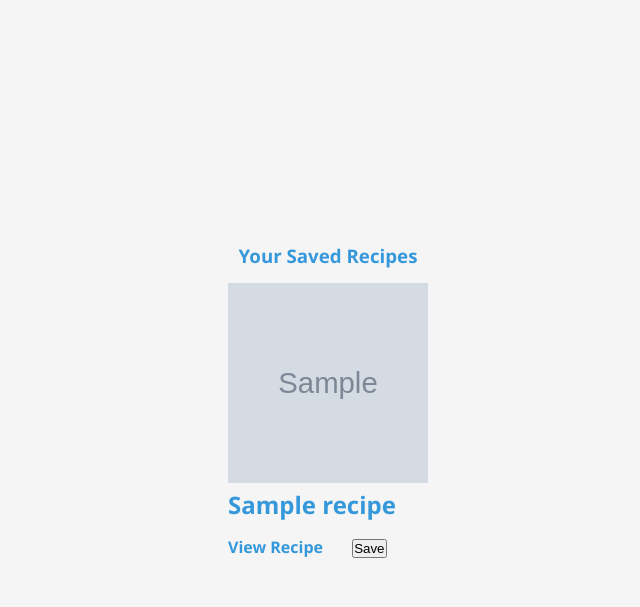
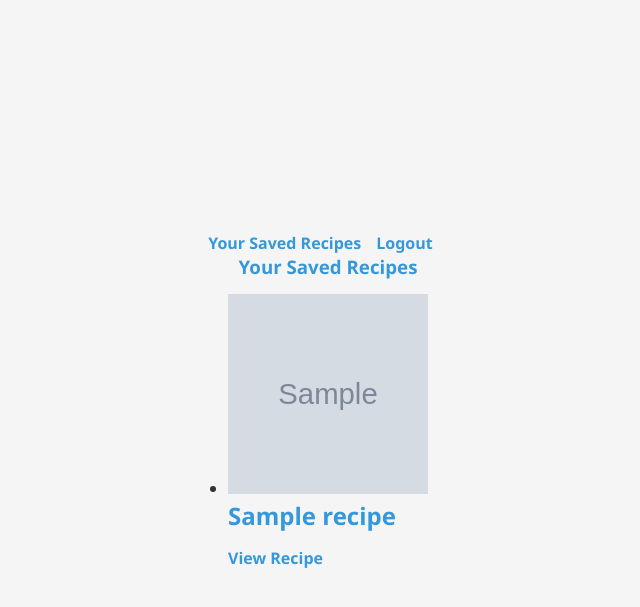
Before and after one commit to z-karr/Capstone-I---Allergen_Recipes, a Flask app: template templates/saved.html in a window 1280 px wide. Shown: the top 607 px of the page, without its empty margins (312-952 px from the left). Run offline with Flask 3, Linux system fonts and the light colour scheme; the template is opened without the code that fills it: most values are stand-ins (such as "Sample title", 1, 10 or a date in 2020); grey boxes marked "Sample" are stand-in pictures; some libraries are stand-ins or nearby versions.

Commit message:
push before final CSS stylings

```diff
--- a/app.py
+++ b/app.py
@@ -2,6 +2,7 @@ import os
 
 from flask import Flask, render_template, request, flash, redirect, session, g, url_for, jsonify
 import requests
+import random
 # from flask_debugtoolbar import DebugToolbarExtension
 from sqlalchemy.exc import IntegrityError
 
@@ -129,7 +130,7 @@ def login():
 
 @app.route('/logout')
 def logout():
-    # the logout route code
+
     do_logout()
     # flash('Logged out successfully!', 'success')
 
@@ -140,6 +141,13 @@ def logout():
 
 @app.route('/', methods=['GET', 'POST'])
 def index():
+    """Handle landing page.
+
+        Generate search form.
+
+        Request and generate random recipes from Spoonacular API.
+    """
+
     # Create an instance of the SearchForm
     form = SearchForm()
 
@@ -168,13 +176,17 @@ def index():
 
 @app.route('/search', methods=['GET', 'POST'])
 def search():
-    """Get the recipe_id from API in this route and commit it to the database"""
+    """Request recipes from API excluding user-entered allergens/ingredient(s).
+
+        Return recipes, shuffled for randomization.
+    """
 
     form = SearchForm()
 
     recipes = []
     excluded_ingredients = []
 
+    offset = int(request.args.get('offset', 0))  # Get the offset value from the query string or default to 0
 
 
     if form.validate_on_submit():
@@ -206,6 +218,7 @@ def search():
                 'number': number,
                 'excludedIngredients': ','.join(excluded_ingredients),
                 'addRecipeInformation': 'true',
+                'offset': offset,  # Pass the offset parameter to the API
             }
 
             response = requests.get(
@@ -216,9 +229,7 @@ def search():
                 data = response.json()
                 recipes = data.get('results', [])
                 print(data, "******************")
-
-
-
+                random.shuffle(recipes)
 
             else:
                 recipes = []
@@ -229,17 +240,9 @@ def search():
 
 
 
-# *******THIS route WORKS and STORES IN BOTH TABLES
-#           - the recipes stored in the database don't start at id 1, is that a problem?
-#           - which of these can I make front-end using JS?
-#
-#           - how do I make the search return the recipes in a random order, so they arent the same everytime?
-#           - when a recipe is removed, how can I make it so I can add it again, or un-remove it?
-#           - ****When I click save, how can I make it so we stay on that page and continue scrolling and saving other recipes?
-#
-# ************
 @app.route('/recipes/<int:recipe_id>/save', methods=['POST'])
 def save_recipe(recipe_id):
+    """save/unsave functionality for button on recipe"""
 
     if not g.user:
         return redirect('/login')
@@ -265,22 +268,15 @@ def save_recipe(recipe_id):
             print(recipe, "**********")
             print(recipe in g.user.user_recipes)
             print(g.user.user_recipes)
+
             if recipe is None:
                 new_recipe = Recipe(spoonacular_id=spoonacular_id)
                 db.session.add(new_recipe)
                 db.session.commit()
                 g.user.user_recipes.append(new_recipe)
                 db.session.commit()
-                # return jsonify({"message": "*** 1 Recipe saved successfully.***"})
+
                 return jsonify({"message": "*** Recipe saved successfully.***"})
-
-            # if recipe not in g.user.user_recipes:
-            #     new_recipe = Recipe(spoonacular_id=spoonacular_id)
-            #     db.session.add(new_recipe)
-            #     db.session.commit()
-            #     g.user.user_recipes.append(new_recipe)
-            #     db.session.commit()
-            #     return jsonify({"message": "***Recipe saved successfully.***"})
 
             if recipe in g.user.user_recipes:
                 g.user.user_recipes.remove(recipe)  # Remove from User.user_recipes relationship
@@ -288,23 +284,9 @@ def save_recipe(recipe_id):
 
                 db.session.delete(recipe)  # Delete from the Recipe table
                 db.session.commit()
-                # g.user.user_recipes.remove(recipe)
-                # db.session.commit()
-                # recipe.remove(recipe)
-                # db.session.commit()
+
                 return jsonify({"message": "***Recipe removed successfully.***"})
 
-
-            # else:
-            #     g.user.user_recipes.remove(recipe)
-            #     db.session.commit()
-            #     return jsonify({"message": "***Recipe removed successfully.***"})
-
-            # else:
-            #     g.user.user_recipes.append(recipe)
-            #     db.session.commit()
-            #     # return jsonify({"message": "*** 2 Recipe saved successfully.***"})
-            #     return jsonify({"message": "*** 2 Recipe saved successfully.***"})
 
 
         return jsonify({"error": "API request failed with status code " + str(response.status_code)}), 400
@@ -319,7 +301,9 @@ def save_recipe(recipe_id):
 
 @app.route('/recipes/<int:recipe_id>/save_status', methods=['GET'])
 def check_save_status(recipe_id):
-    """Check if the recipe is saved for the current user."""
+    """If User is logged in, check if the recipe is saved for the current user,
+      so button on page reflects correct save/unsave state.
+    """
 
     if not g.user:
         return jsonify({"saved": False})
@@ -331,6 +315,32 @@ def check_save_status(recipe_id):
         return jsonify({"saved": True})
     else:
         return jsonify({"saved": False})
+
+
+@app.route('/load_more', methods=['GET'])
+def load_more():
+    """Load more recipes based on the offset."""
+
+    offset = request.args.get('offset', default=0, type=int)  # Get the offset from the query parameters
+    number = 10  # Number of recipes to load
+
+    # Perform a request to Spoonacular API to fetch more recipes based on the offset
+    params = {
+        'apiKey': apiKey,
+        'number': number,
+        'offset': offset,  # Use the received offset to get the next set of recipes
+        'addRecipeInformation': 'true',
+    }
+
+    response = requests.get("https://api.spoonacular.com/recipes/complexSearch", params=params)
+
+    if response.status_code == 200:
+        data = response.json()
+        results = data.get('results', [])
+        return jsonify({'results': results})  # Return the fetched recipes as JSON
+    else:
+        return jsonify({'error': 'Failed to load more recipes'}), 500  # Return an error response if the request fails
+
 
 
 
@@ -367,31 +377,9 @@ def saved():
     # Pass the detailed recipes to the template
     return render_template("saved.html", detailed_recipes=detailed_recipes)
 
-    # # Retrieve all saved recipes for the current user
-    # saved = g.user.saved_recipes
-
-    # Pass the saved recipes to the template
-    # return render_template("saved.html", saved=saved)
-
 
 
 
 
 if __name__ == '__main__':
     app.run(debug=True)
-
-
-# Fetch API data
-# @app.route('/fetch-spoonacular-data', methods=['GET'])
-# def fetch_spoonacular_data():
-
-#     # Get the data parameter sent from the AJAX request and parse it as JSON
-#     data = request.args.get('data')
-#     data_dict = json.loads(data)  # Parse the JSON data
-
-#     # Now, we can work with data_dict as a Python dictionary
-#     # For example, can access data_dict['key'] to get specific values
-
-#     # can return a JSON response if needed
-#     response_data = {'message': 'Data received successfully', 'data': data_dict}
-#     return jsonify(response_data)
--- a/static/script.js
+++ b/static/script.js
@@ -2,6 +2,9 @@
 document.addEventListener("DOMContentLoaded", function() {
     // Get all save buttons with class "save-button"
     const saveButtons = document.querySelectorAll(".save-button");
+
+    // Get load-more button with id "load-more"
+    const loadMoreButton = document.getElementById("load-more");
 
     // Function to update button text based on the save status of the recipe
     function updateButtonText(button, recipeId) {
@@ -26,6 +29,68 @@ document.addEventListener("DOMContentLoaded", function() {
                 console.error("Error:", error);
             });
     }
+
+    // Function to load more recipes
+    function loadMoreRecipes() {
+        const csrfToken = document.querySelector('meta[name="csrf-token"]').content;
+
+        // Get the current number of loaded recipes
+        const currentCount = document.querySelectorAll("#search-results > li").length;
+
+        // Send a GET request to load more recipes
+        axios.get(`/load_more?offset=${currentCount}`, {
+            headers: {
+                'X-CSRFToken': csrfToken,
+            }
+        })
+        .then(response => {
+            const newRecipes = response.data.results;
+
+             // Append new recipes to the search results list
+             const searchResults = document.getElementById("search-results");
+             newRecipes.forEach(recipe => {
+                 const li = document.createElement("li");
+                 li.innerHTML = `
+                     <img src="${recipe.image}" alt="${recipe.title}" width="200" height="200">
+                     <h2>${recipe.title}</h2>
+                     <a href="${recipe.sourceUrl}" target="_blank">View Recipe</a>
+                     <form method="POST" action="/recipes/${recipe.id}/save" class="save-form">
+                         <input type="hidden" name="csrf_token" value="${csrfToken}">
+                         <button type="submit" class="btn btn-link save-button" data-recipe-id="${recipe.id}">
+                             ${recipe.saved ? '<i class="fas fa-star text-warning"></i> <span class="button-text">Unsave</span>' : '<i class="far fa-star"></i> <span class="button-text">Save</span>'}
+                         </button>
+                     </form>
+                 `;
+
+                 // Append the new list item to the unordered list
+                searchResults.appendChild(li);
+            });
+        })
+        .catch(error => {
+            console.error("Error:", error);
+        });
+    }
+
+    //         // Append new recipes to the search results list
+    //         const searchResults = document.getElementById("search-results");
+    //         newRecipes.forEach(recipe => {
+    //             const li = document.createElement("li");
+    //             // ... (create HTML elements for new recipe and append to li)
+    //             searchResults.appendChild(li);
+    //         });
+    //     })
+    //     .catch(error => {
+    //         console.error("Error:", error);
+    //     });
+    // }
+
+    // Attach click event listener to the load more button
+    loadMoreButton.addEventListener("click", function(event) {
+        event.preventDefault();
+        loadMoreRecipes();
+    });
+
+
 
     // Attach click event listener to each save button
     saveButtons.forEach(button => {
--- a/static/style.css
+++ b/static/style.css
@@ -16,14 +16,47 @@ body {
     min-height: 100vh;
 }
 
+/* Updated Navigation styles */
+nav {
+    display: flex;
+    justify-content: space-between;
+    align-items: center;
+    width: 100%;
+    background-color: #ffffff;
+    padding: 10px 25px;
+    box-shadow: 0 4px 12px rgba(0, 0, 0, 0.1);
+    margin-bottom: 30px;
+}
+
+.nav-links {
+    display: flex;
+    align-items: center;
+}
+
+.nav-links p {
+    margin-right: 15px;
+}
+
+.nav-links a {
+    color: #3498db;
+    text-decoration: none;
+    font-weight: bold;
+    margin-right: 15px;
+    transition: color 0.3s ease;
+}
+
+.nav-links a:hover {
+    color: #2980b9; /* Darker blue on hover */
+}
+
 /* Form styles */
-form {
+#search-form {
     background-color: #ffffff;
     padding: 30px;
     border-radius: 10px;
     box-shadow: 0 4px 12px rgba(0, 0, 0, 0.1);
     text-align: center;
-    width: 300px;
+    width: 400px;
     margin-bottom: 30px;
 }
 
@@ -77,20 +111,29 @@ label {
     color: #2980b9; /* Darker blue on hover */
 }
 
+/* Save/unsave button styles */
+.save-button {
+    background-color: #3498db; /* Bright blue button */
+    color: #fff;
+    border: none;
+    padding: 8px 16px;
+    font-size: 14px; /* Adjust the font size as needed */
+    cursor: pointer;
+    border-radius: 6px;
+    transition: background-color 0.3s ease;
+    display: inline-block; /* Add this line to remove extra space around the button */
+}
+
+.save-button:hover {
+    background-color: #2980b9; /* Darker blue on hover */
+}
+
+
 /* Header styles */
 h1, h2, h3 {
     color: #3498db; /* Bright blue headings */
     margin-bottom: 15px;
 }
-
-/* Paragraph styles */
-p {
-    font-size: 16px;
-    color: #555;
-    margin-bottom: 20px;
-    line-height: 1.6;
-}
-
 
 /* Navigation links */
 a {
--- a/templates/saved.html
+++ b/templates/saved.html
@@ -6,31 +6,43 @@
     <link rel="stylesheet" type="text/css" href="{{ url_for('static', filename='style.css') }}">
 
 </head>
+
 <body>
-    <h3>Your Saved Recipes</h3>
-    <ul>
-        {% for recipe in detailed_recipes %}
-        <img src="{{ recipe['image'] }}" alt="{{ recipe['title'] }}" width="200" height="200">
-        <h2>{{ recipe['title'] }}</h2>
-        <a href="{{ recipe.sourceUrl }}" target="_blank">View Recipe</a>
-        <button class="save-button" data-recipe-id="{{ recipe['id'] }}">Save</button>
-        {% endfor %}
-    </ul>
 
-<script src="{{ url_for('static', filename='script.js') }}"></script>
-<script src="https://cdn.jsdelivr.net/npm/axios/dist/axios.min.js"></script>
-</body>
-<!-- <body>
+    <div class="nav-links">
+        <a href="{{ url_for('saved') }}">Your Saved Recipes</a>
+        <a href="{{ url_for('logout') }}">Logout</a>
+    </div>
+    <!-- <nav>
+        <a href="{{ url_for('saved') }}">Your Saved Recipes</a>
+        <a href="{{ url_for('logout') }}">Logout</a>
+    </nav> -->
 
     <h3>Your Saved Recipes</h3>
     <ul>
         {% for recipe in detailed_recipes %}
-        <img src="{{ recipe['image'] }}" alt="{{ recipe['title'] }}" width="200" height="200">
-        <h2>{{ recipe['title'] }}</h2>
-        <a href="{{ recipe.sourceUrl }}" target="_blank"">View Recipe</a>
+        <li>
+            <img src="{{ recipe['image'] }}" alt="{{ recipe['title'] }}" width="200" height="200">
+            <h2>{{ recipe['title'] }}</h2>
+            <a href="{{ recipe.sourceUrl }}" target="_blank">View Recipe</a>
+            <!-- <form method="POST" action="/recipes/{{ recipe.id }}/save" class="save-form"> -->
+                <!-- get the spoonacular recipe id from the form  -->
+                <!-- <input type="hidden" name="csrf_token" value="{{ csrf_token() }}">
+                <button type="submit" class="btn btn-link save-button" data-recipe-id="{{ recipe.id }}">
+                    {% if g.user and recipe.id in g.user.user_recipes %}
+                    <i class="fas fa-star text-warning"></i> <span class="button-text">Unsave</span>
+                    {% else %}
+                    <i class="far fa-star"></i> <span class="button-text">Save</span>
+                    {% endif %}
+                </button> -->
+            <!-- </form> -->
+            <!-- <button class="save-button" data-recipe-id="{{ recipe['id'] }}">Save</button> -->
+        </li>
         {% endfor %}
     </ul>
-</body> -->
 
+    <script src="{{ url_for('static', filename='script.js') }}"></script>
+    <script src="https://cdn.jsdelivr.net/npm/axios/dist/axios.min.js"></script>
+</body>
 
 </html>
```
Also changed, not shown: other parts of static/style.css (+35 -105 lines), templates/index.html (+32 -30 lines), templates/search.html (+6 -10 lines).
